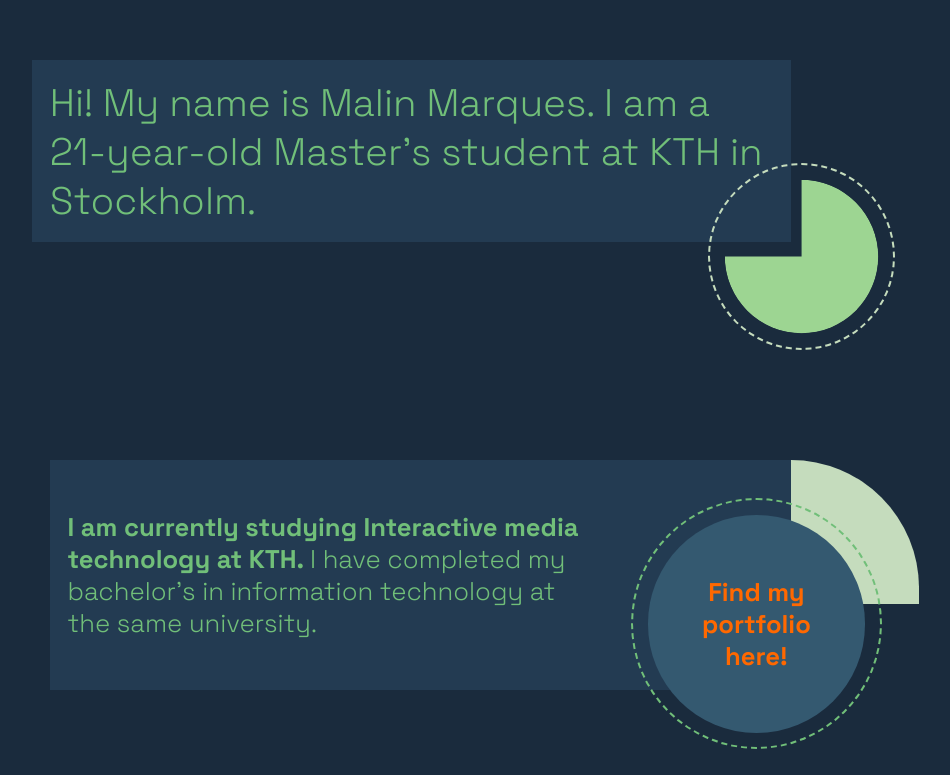
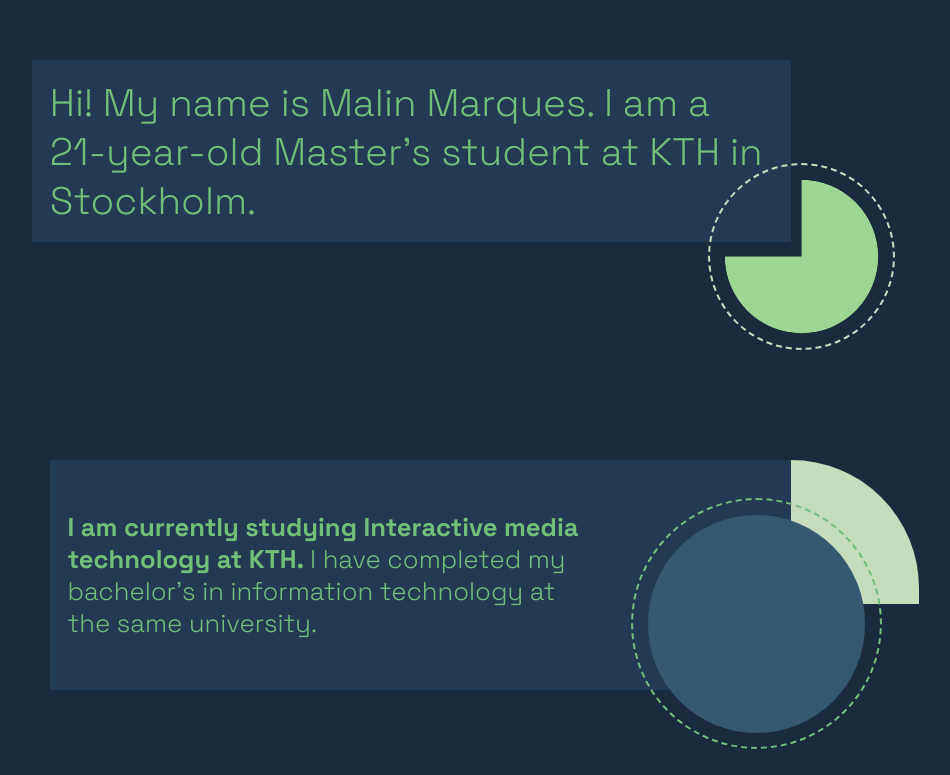
Before and after one commit to malinjam/malinjam.github.io, a plain HTML site: page index.html in a window 1280 px wide. Shown: the part 177-952 px from the top of the page, without its empty margins (160-1110 px from the left). Drawn offline with Linux system fonts and the light colour scheme.

Commit message:
remove faulty link

```diff
--- a/index.html
+++ b/index.html
@@ -37,8 +37,8 @@
           <div class="edu-intro-bottom"></div>
         </div>
       </div>
-      <div class="link-border">
-        <a class="portfolio-link" href="/portfolio">Find my portfolio here!</a>
+      <div class="link-border" >
+        <a class="portfolio-link" href="/portfolio"><!--Find my portfolio here!--></a>
       </div>
     </div>
     <div class="box-grid">
```
